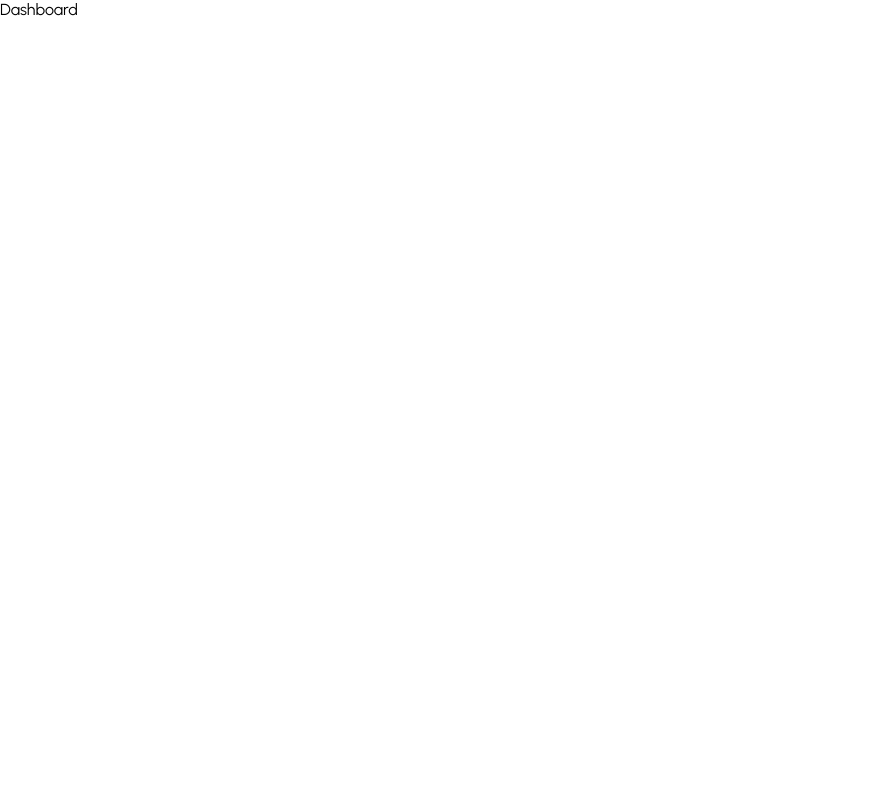
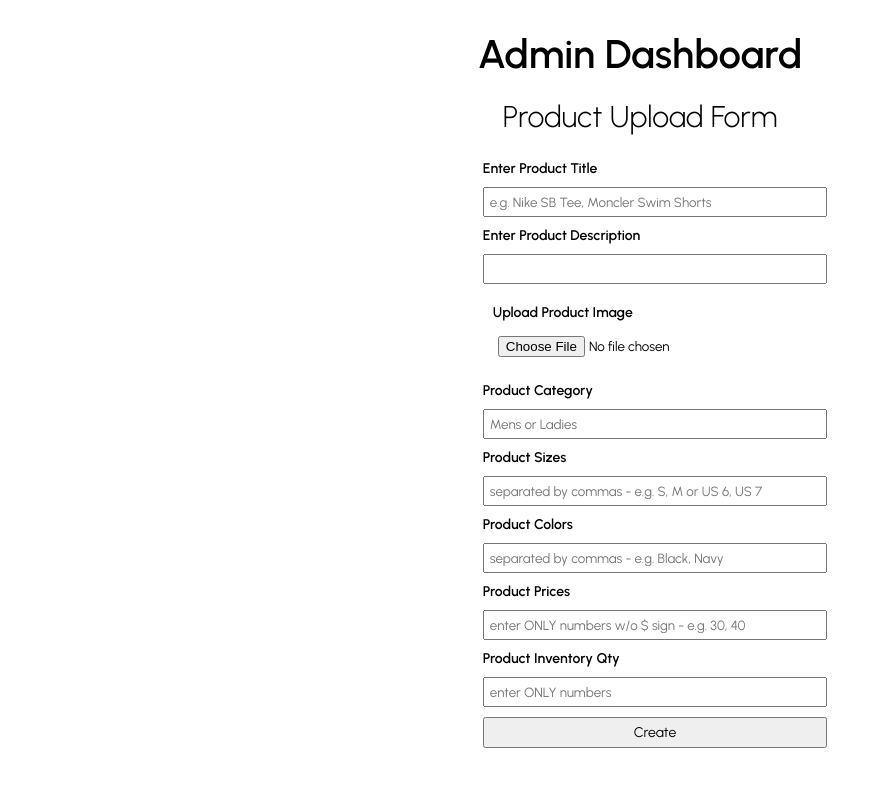
Before and after one commit to desmondtansl/Our-Best-Side, a React (Vite) app in the folder client/: page /dashboard in a window 1280 px wide. Shown: the top 786 px of the page, without its empty margins (0-889 px from the left). Built offline with nearby package versions, Linux system fonts and the light colour scheme.

Commit message:
added product upload form in Dashboard

```diff
--- a/client/src/pages/Dashboard.jsx
+++ b/client/src/pages/Dashboard.jsx
@@ -1,8 +1,161 @@
-import React from "react";
+import { useState } from "react";
 import styled from "styled-components";
 
+const Container = styled.div`
+  display: flex;
+  align-items: center;
+  justify-content: center;
+  padding: 20px;
+`;
+
+const Wrapper = styled.div`
+  flex-direction: column;
+  align-items: center;
+  justify-content: center;
+`;
+
+const Title = styled.h1`
+  font-size: 40px;
+  font-weight: 600;
+  padding: 10px;
+`;
+
+const ImageContainer = styled.p`
+  font-size: 14px;
+  padding: 10px;
+  font-weight: 600;
+`;
+
+const SubHeader = styled.p`
+  font-size: 30px;
+  font-weight: 300;
+  padding: 5px;
+  display: flex;
+  margin: 5px;
+  align-items: center;
+  justify-content: center;
+`;
+
+const Form = styled.form`
+  display: flex;
+  flex-direction: column;
+  width: 100%;
+  padding: 15px;
+`;
+
+const Input = styled.input`
+  margin: 10px 0px;
+  padding: 5px;
+  min-width: 30%;
+  display: flex;
+  align-items: center;
+  justify-content: center;
+`;
+
+const Button = styled.button`
+  cursor: pointer;
+  align-items: center;
+  font-size: 14px;
+  padding: 5px;
+`;
+
+const TitleHeader = styled.p`
+  font-size: 14px;
+  font-weight: 600;
+`;
+
+const ProductDescHeader = styled.p`
+  font-size: 14px;
+  font-weight: 600;
+`;
+
+const ProductCategoryHeader = styled.p`
+  font-size: 14px;
+  font-weight: 600;
+`;
+
+const ProductSizesHeader = styled.p`
+  font-size: 14px;
+  font-weight: 600;
+`;
+
+const ProductColorsHeader = styled.p`
+  font-size: 14px;
+  font-weight: 600;
+`;
+
+const ProductPricesHeader = styled.p`
+  font-size: 14px;
+  font-weight: 600;
+`;
+
+const ProductQtyHeader = styled.p`
+  font-size: 14px;
+  font-weight: 600;
+`;
+
 function Dashboard() {
-  return <div>Dashboard</div>;
+  const [data, setData] = useState({});
+
+  const updateData = (e) => {
+    setData({
+      ...data,
+      [e.target.name]: e.target.value,
+    });
+  };
+  const handleSubmit = (e) => {
+    e.preventDefault();
+    console.log(data);
+  };
+  return (
+    <Container>
+      <Wrapper>
+        <Title>Admin Dashboard</Title>
+        <SubHeader>Product Upload Form</SubHeader>
+        <Form onSubmit={handleSubmit}>
+          <TitleHeader>Enter Product Title</TitleHeader>
+          <Input
+            placeholder="e.g. Nike SB Tee, Moncler Swim Shorts"
+            required
+            onChange={updateData}
+          />
+          <ProductDescHeader>Enter Product Description</ProductDescHeader>
+          <Input required onChange={updateData} />
+          <ImageContainer>
+            Upload Product Image
+            <Input type="file" required onChange={updateData} />
+          </ImageContainer>
+          <ProductCategoryHeader>Product Category</ProductCategoryHeader>
+          <Input placeholder="Mens or Ladies" required onChange={updateData} />
+          <ProductSizesHeader>Product Sizes</ProductSizesHeader>
+          <Input
+            placeholder="separated by commas - e.g. S, M or US 6, US 7"
+            required
+            onChange={updateData}
+          />
+          <ProductColorsHeader>Product Colors</ProductColorsHeader>
+          <Input
+            placeholder="separated by commas - e.g. Black, Navy"
+            required
+            onChange={updateData}
+          />
+          <ProductPricesHeader>Product Prices</ProductPricesHeader>
+          <Input
+            placeholder="enter ONLY numbers w/o $ sign - e.g. 30, 40"
+            required
+            onChange={updateData}
+          />
+          <ProductQtyHeader>Product Inventory Qty</ProductQtyHeader>
+          <Input
+            placeholder="enter ONLY numbers"
+            required
+            onChange={updateData}
+          />
+          <Button>Create</Button>
+        </Form>
+      </Wrapper>
+    </Container>
+  );
 }
 
 export default Dashboard;
```
